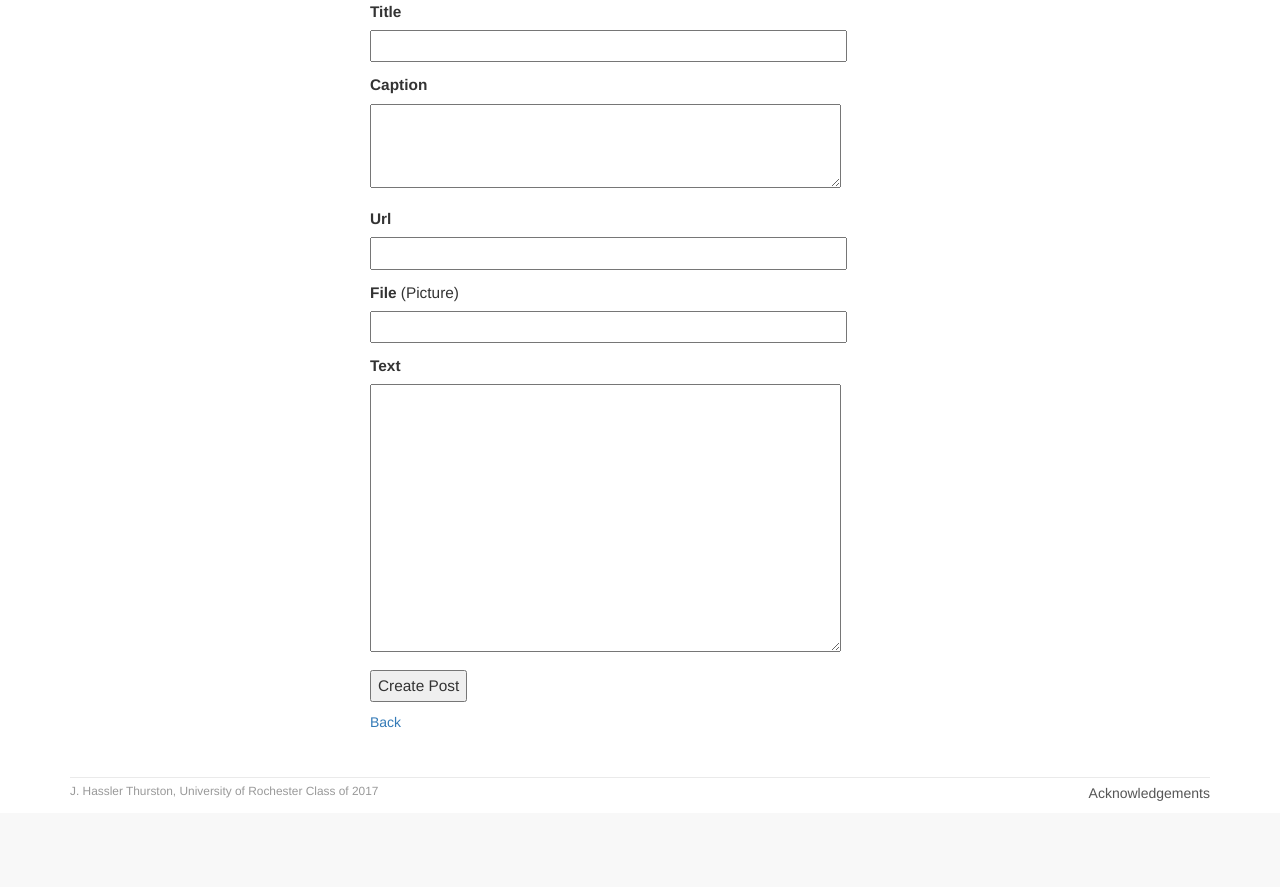
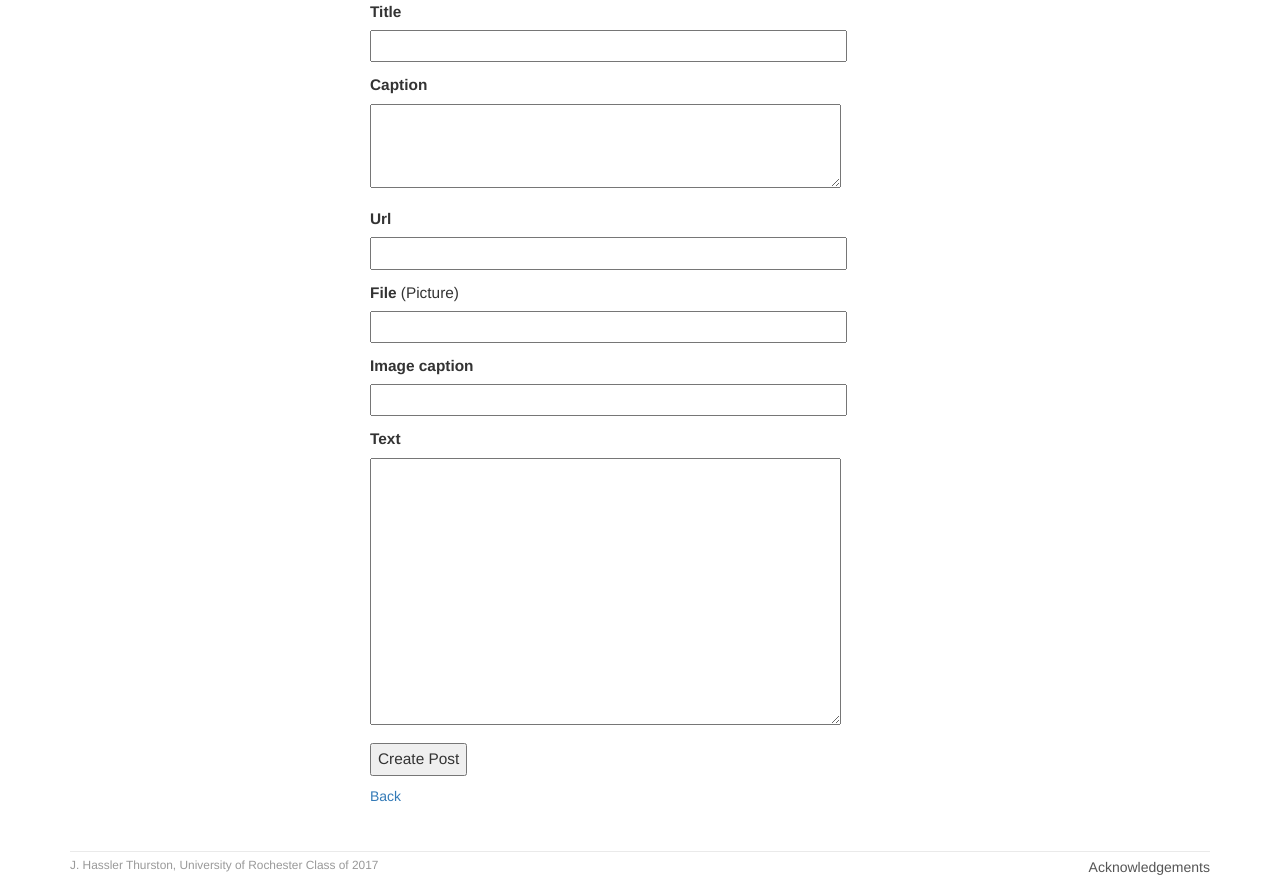
Before and after one commit to jthurst3/hassler, a Rails app: page /posts/new in a window 1280 px wide. Shown: the part 153-1040 px from the top of the page. Before the commit the page ends 954 px from the top, so only its background shows below. Run offline with Rails 7, Linux system fonts and the light colour scheme; style sheets or scripts are compiled from the project's sources; some libraries are stand-ins or nearby versions.

Commit message:
add image, migration

```diff
--- a/app/controllers/posts_controller.rb
+++ b/app/controllers/posts_controller.rb
@@ -16,7 +16,7 @@ class PostsController < ApplicationController
 		@post = Post.new
 	end
 	def create
-		@post = Post.new(params[:post].permit(:title, :text, :caption, :url, :file))
+		@post = Post.new(params[:post].permit(:title, :text, :caption, :url, :image_caption, :file))
 		if @post.save
 			redirect_to @post
 		else
@@ -39,7 +39,7 @@ class PostsController < ApplicationController
 
 		# from http://stackoverflow.com/questions/17713570/undefined-method-permit-for-nilnilclass-in-rails-guide-section-5-7
 		if params.has_key?(:post)
-			@post.update(params[:post].permit(:title, :text, :caption, :url, :file))
+			@post.update(params[:post].permit(:title, :text, :caption, :url, :image_caption, :file))
 			redirect_to @post
 		else
 			render 'edit'
@@ -62,6 +62,6 @@ class PostsController < ApplicationController
 
 	private
 	def post_params
-		params.require(:post).permit(:title, :text, :caption, :url, :file)
+		params.require(:post).permit(:title, :text, :caption, :url, :image_caption, :file)
 	end
 end
--- a/app/views/posts/_form.html.erb
+++ b/app/views/posts/_form.html.erb
@@ -31,6 +31,11 @@
   </p>
 
   <p>
+    <%= f.label :image_caption %><br>
+    <%= f.text_field :image_caption, :size => 50 %>
+  </p>
+
+  <p>
     <%= f.label :text %><br>
     <%= f.text_area :text, :cols => 50, :rows => 10 %>
   </p>
--- a/app/views/posts/show.html.erb
+++ b/app/views/posts/show.html.erb
@@ -12,6 +12,7 @@
 <div class="row-fluid">
 	<div class="col-md-6 col-md-offset-3">
 		<%= image_tag @post.file, height:"300", width:"400" %>
+		<h6><%= @post.image_caption %></h6>
 
 		<h4>
 		  <%= simple_format @post.caption %>
--- /dev/null
+++ b/db/migrate/20140426020136_add_image_caption_to_posts.rb
@@ -0,0 +1,5 @@
+class AddImageCaptionToPosts < ActiveRecord::Migration
+  def change
+    add_column :posts, :image_caption, :String
+  end
+end
```
Also changed, not shown: app/assets/images/miscellaneous_project_ideas_28.png (added), db/schema.rb, db/seeds.rb (line endings or trailing spaces).
